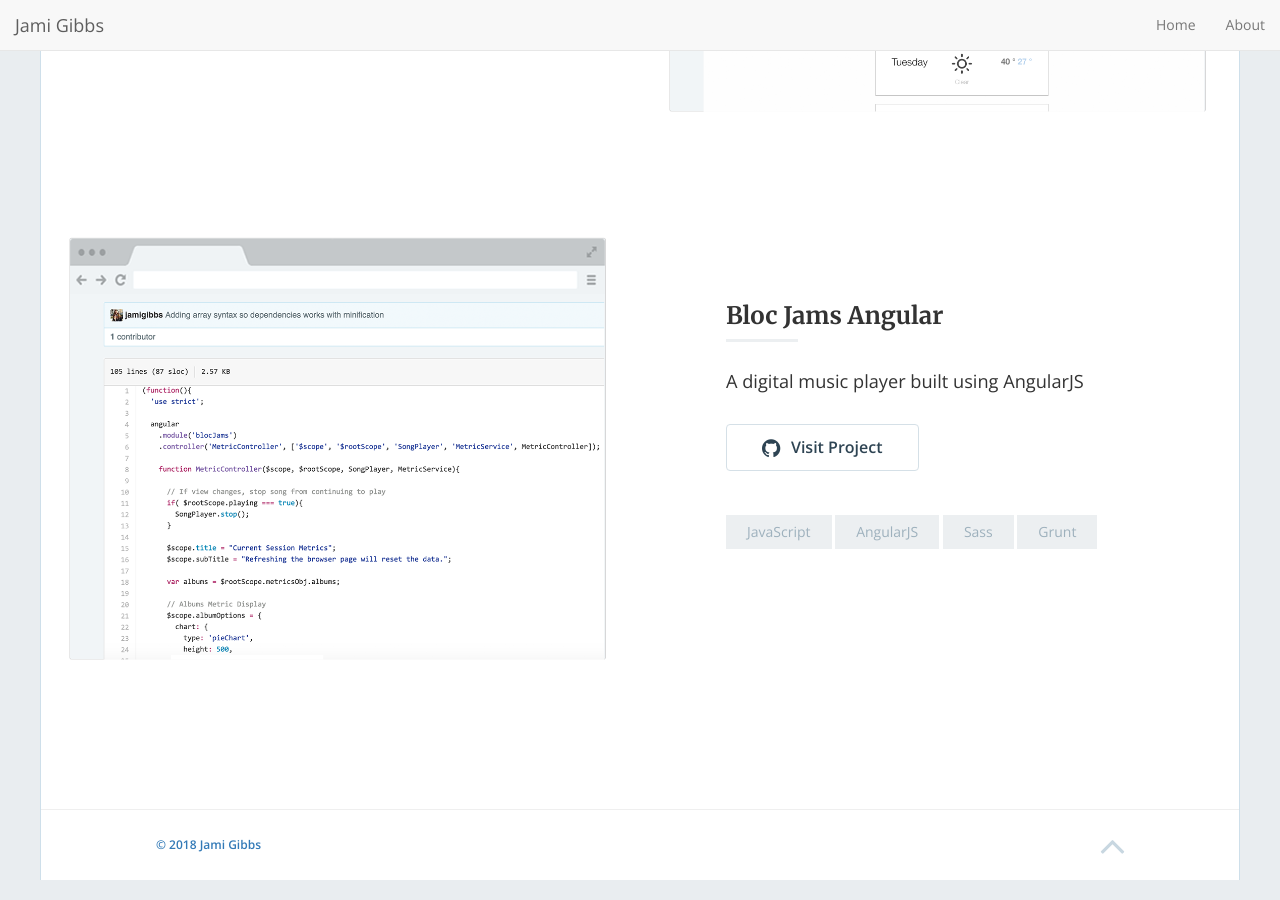
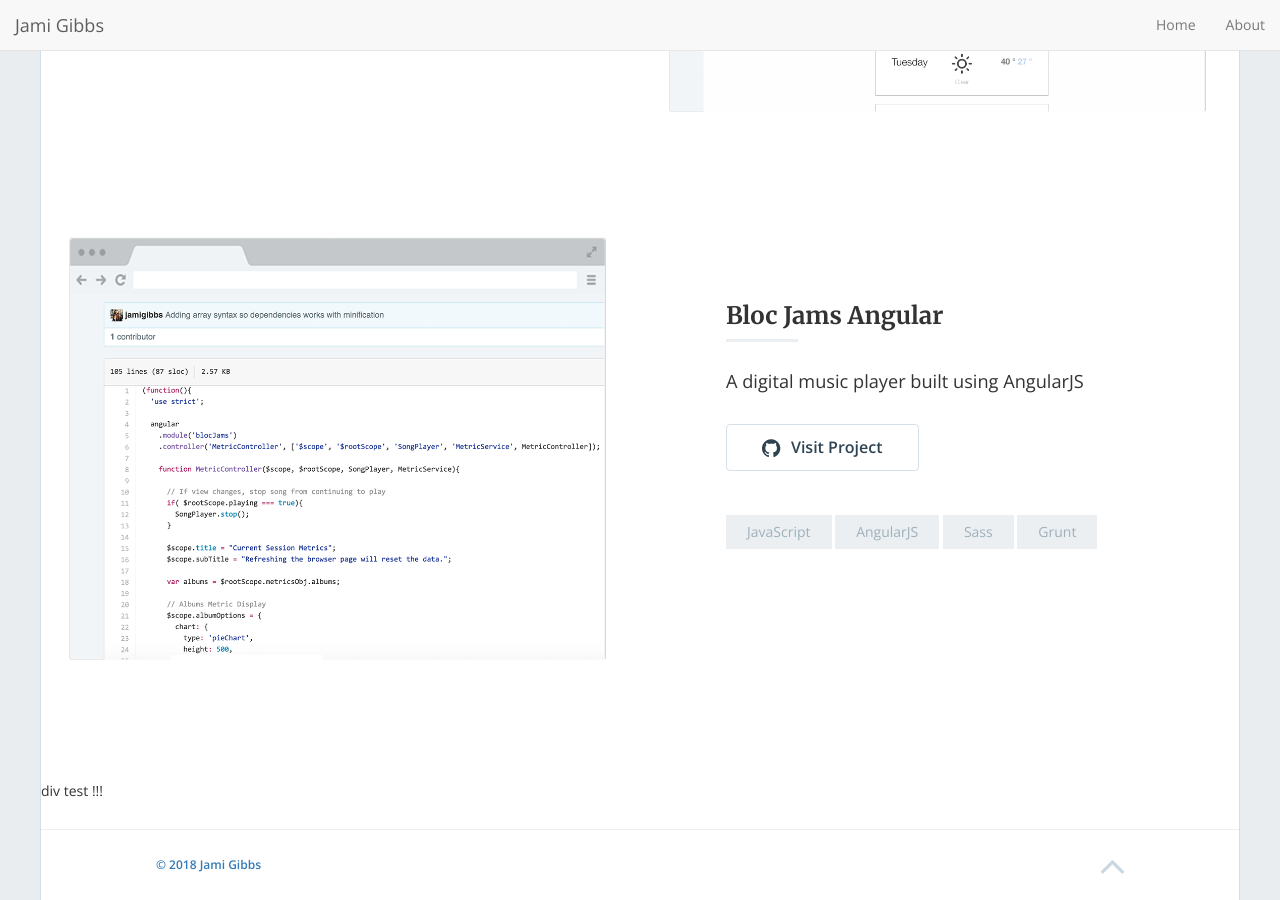
Before and after one commit to hyunsojung-dev/hyunsojung-dev.github.io, a Jekyll site: the page built from index.html, in a window 1280 px wide and 900 px high, scrolled down 2340 px. Built offline with Jekyll 4.4.1, drawn with Linux system fonts in a browser that asks for light colours; nearby versions of some CDN libraries; the list of posts is cut into pages by our own code.

Commit message:
div test

```diff
--- a/_layouts/home.html
+++ b/_layouts/home.html
@@ -31,6 +31,12 @@
             {% include pagination.html %}
 
           </div>
+
+          <div>
+
+            div test !!!
+
+          </div>
         </div>
       </div>
     </main>
```
